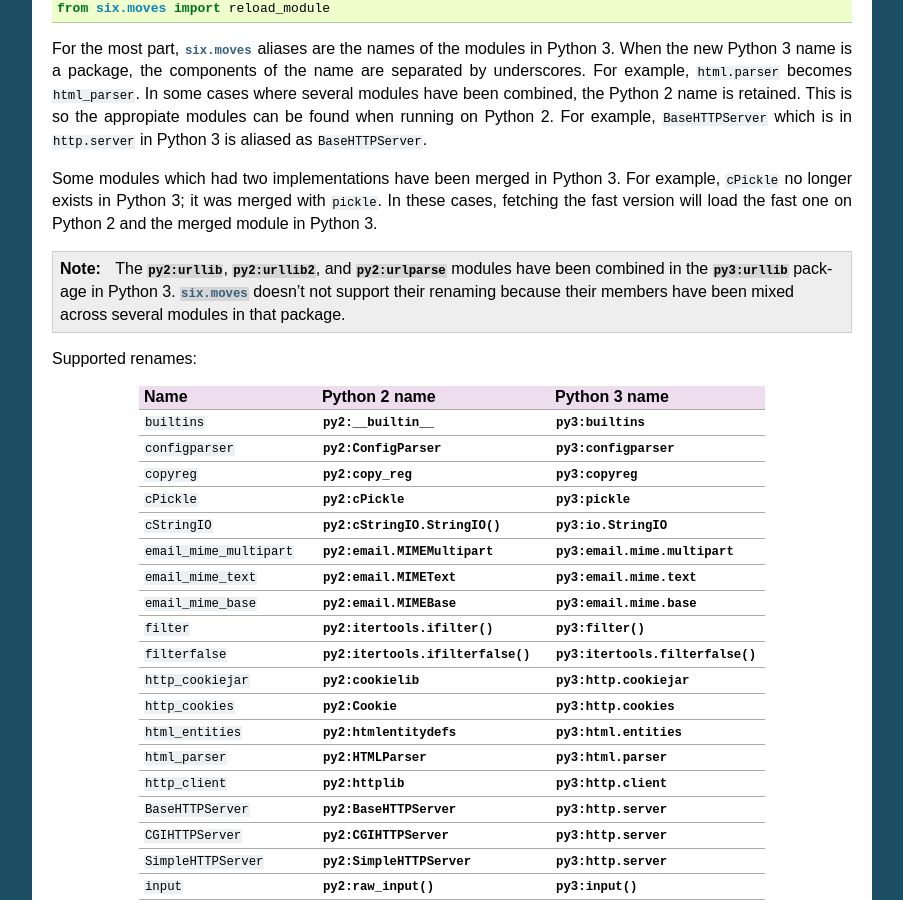
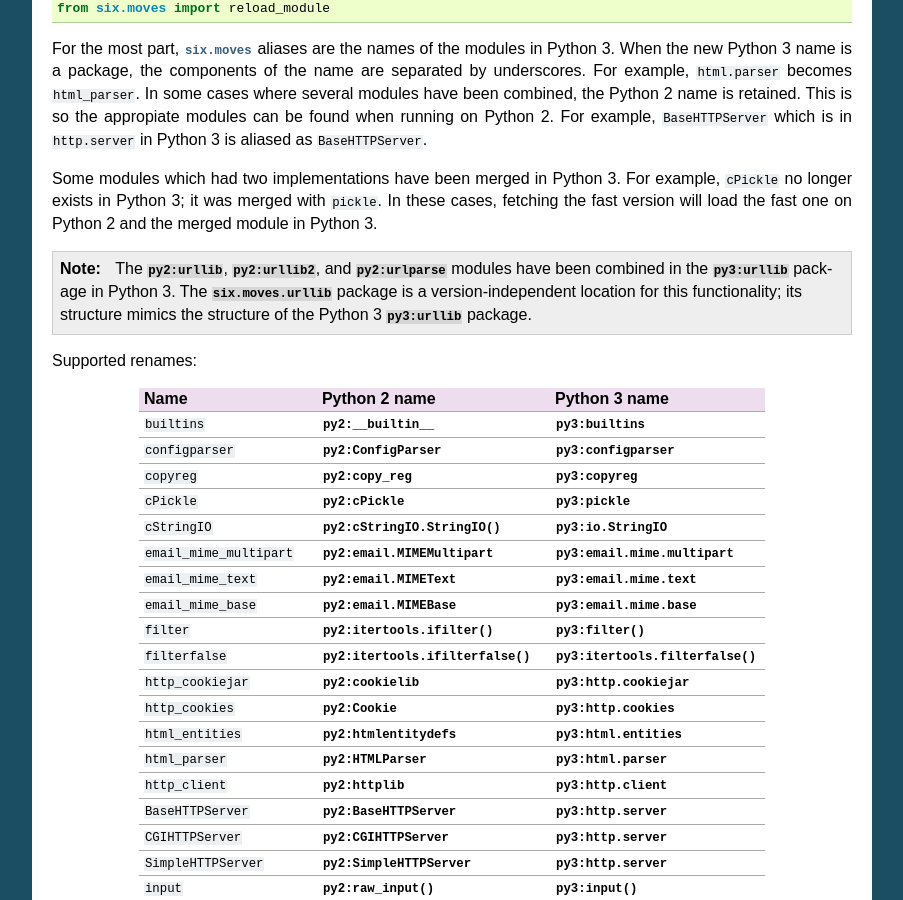
Before and after one commit to benjaminp/six, a Sphinx documentation site: the page built from documentation/index.rst, in a window 1280 px wide and 900 px high, scrolled down 5636 px. Shown: the whole window, without its empty margins (198-1101 px from the left). Built offline with Sphinx 7.4.7, drawn with Linux system fonts in a browser that asks for light colours.

Commit message:
Revise paragraph about urllib moves in documentation/index.rst

```diff
--- a/documentation/index.rst
+++ b/documentation/index.rst
@@ -438,8 +438,9 @@ Python 2 and the merged module in Python 3.
 
    The :mod:`py2:urllib`, :mod:`py2:urllib2`, and :mod:`py2:urlparse` modules
    have been combined in the :mod:`py3:urllib` package in Python 3.
-   :mod:`six.moves` doesn't not support their renaming because their members
-   have been mixed across several modules in that package.
+   The :mod:`six.moves.urllib` package is a version-independent location
+   for this functionality; its structure mimics the structure of the Python 3
+   :mod:`py3:urllib` package.
 
 Supported renames:
 
```
